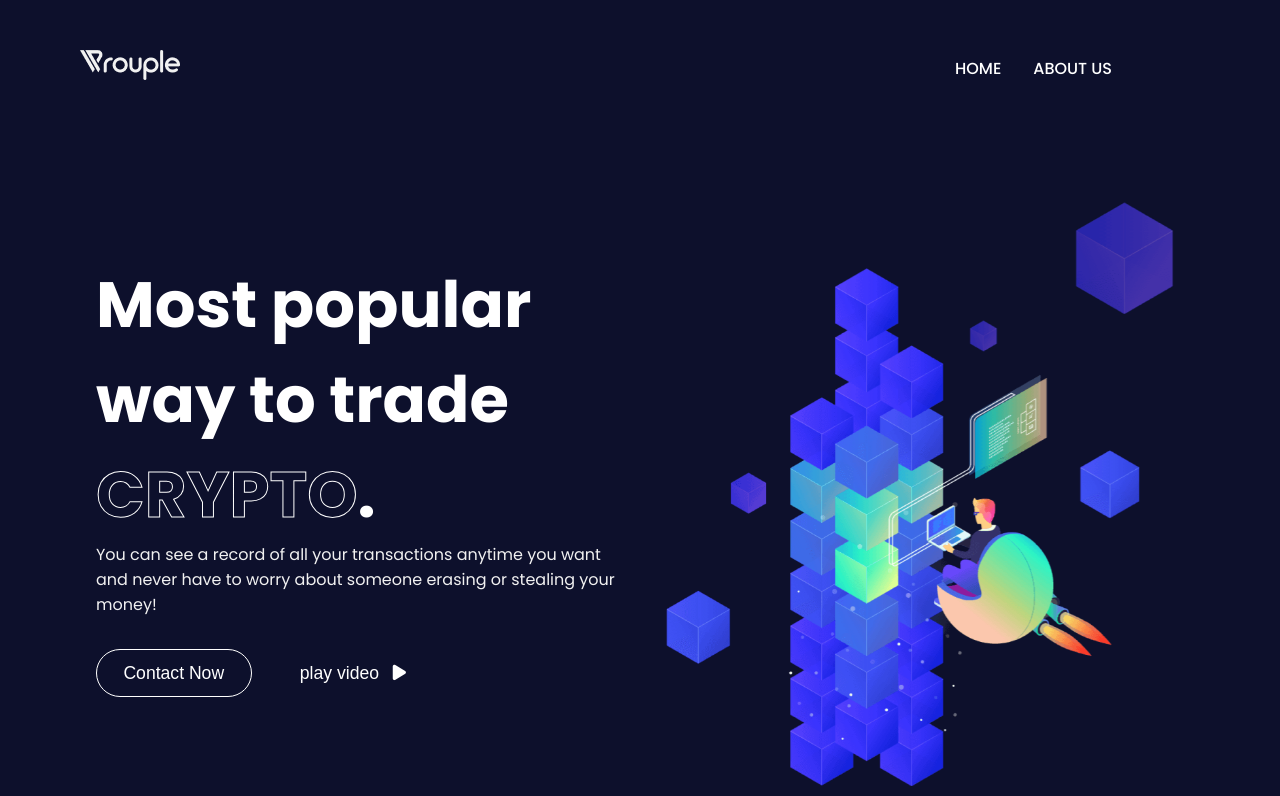
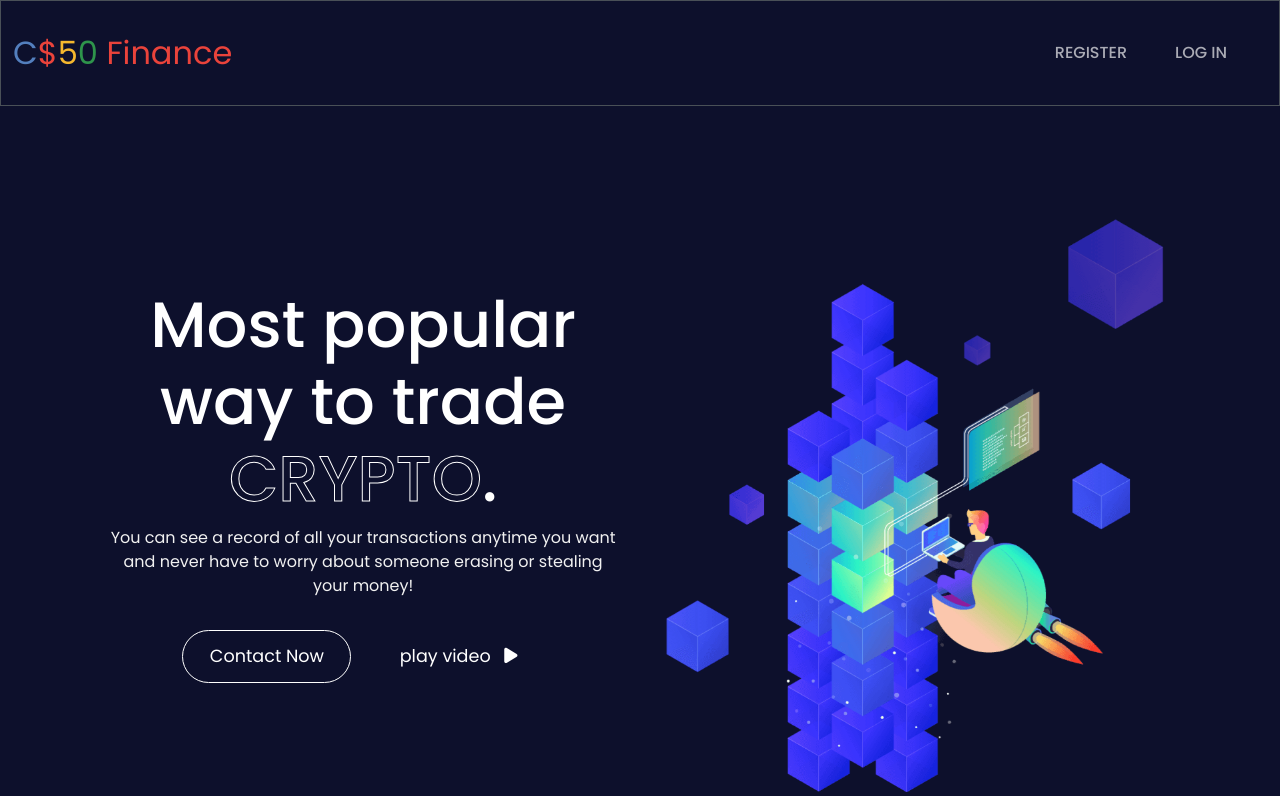
Before and after one commit to Kewal170/Crypto_web, a Flask app: page /home in a window 1280 px wide. Shown: the top 796 px of the page. Run offline with Flask 2, Linux system fonts and the light colour scheme; some libraries are stand-ins or nearby versions.

Commit message:
Update home.html

```diff
--- a/templates/home.html
+++ b/templates/home.html
@@ -11,29 +11,11 @@
       crossorigin="anonymous"
     ></script>
   </head>
+  {% extends "layout.html" %} {% block main %}
 
   <body>
     <!-- Header -->
-    <header>
-      <div id="logo">
-        <a href="./index.html">
-          <img src="/static/img/logo-white.png" alt="" />
-        </a>
-      </div>
-      <ul class="nav" id="nav">
-        <ul class="navLogo">
-          <a href="./index.html">
-            <img src="/static/img/logo-white.png" alt="" />
-          </a>
-        </ul>
 
-        <li class="nav-link"><a href="/index.html">Home</a></li>
-        <li class="nav-link"><a href="/aboutus">About Us</a></li>
-      </ul>
-      <div id="barContainer">
-        <i id="bar" class="fa-solid fa-bars"></i>
-      </div>
-    </header>
     <!-- Hero page -->
     <section class="hero gridSection">
       <div class="sectionDesc">
@@ -432,11 +414,12 @@
       <div class="footerCopyright">
         <p>
           &copy; 2023 design and developed by
-          <a href="#" class="developedBy">Programming Insider</a>.
+          <a href="#" class="developedBy">InvestControl</a>.
         </p>
       </div>
     </footer>
 
     <script src="/static/script.js"></script>
   </body>
+  {% endblock %}
 </html>
```
